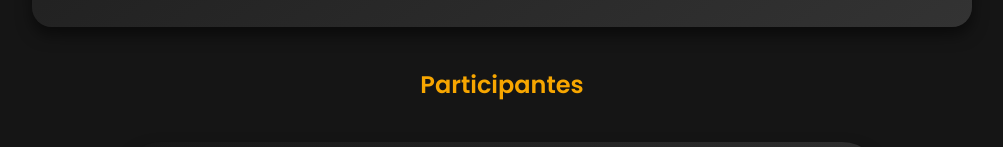
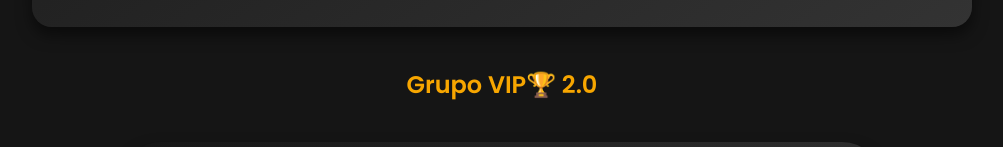
Before and after one commit to JorgeQuiterio/investidores.github.io, a plain HTML site: page index.html in a window 1280 px wide. Shown: the part 622-769 px from the top of the page, without its empty margins (138-1141 px from the left). Drawn offline with nearby package versions, Linux system fonts and the light colour scheme.

Commit message:
index.html
1.8V

```diff
--- a/index.html
+++ b/index.html
@@ -112,7 +112,7 @@
         </div>
     </div>
 
-    <h2>Participantes</h2>
+    <h2>Grupo VIP🏆 2.0</h2>
     <div class="container">
     <div class="container-wrapper">
         <p style="font-weight: bold; text-shadow: 2px 2px 4px rgba(0, 0, 0, 0.5);">Jorge</p>
```
